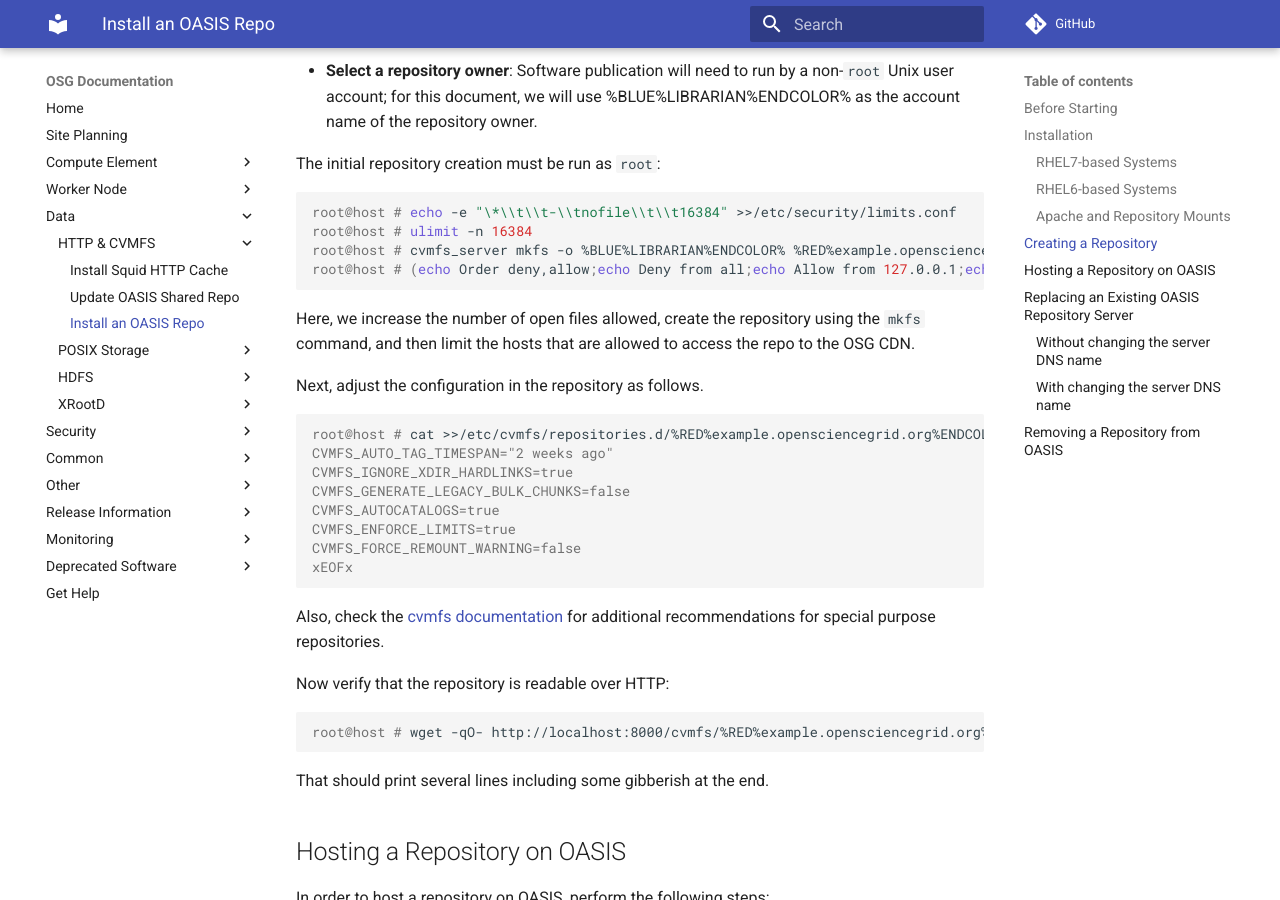
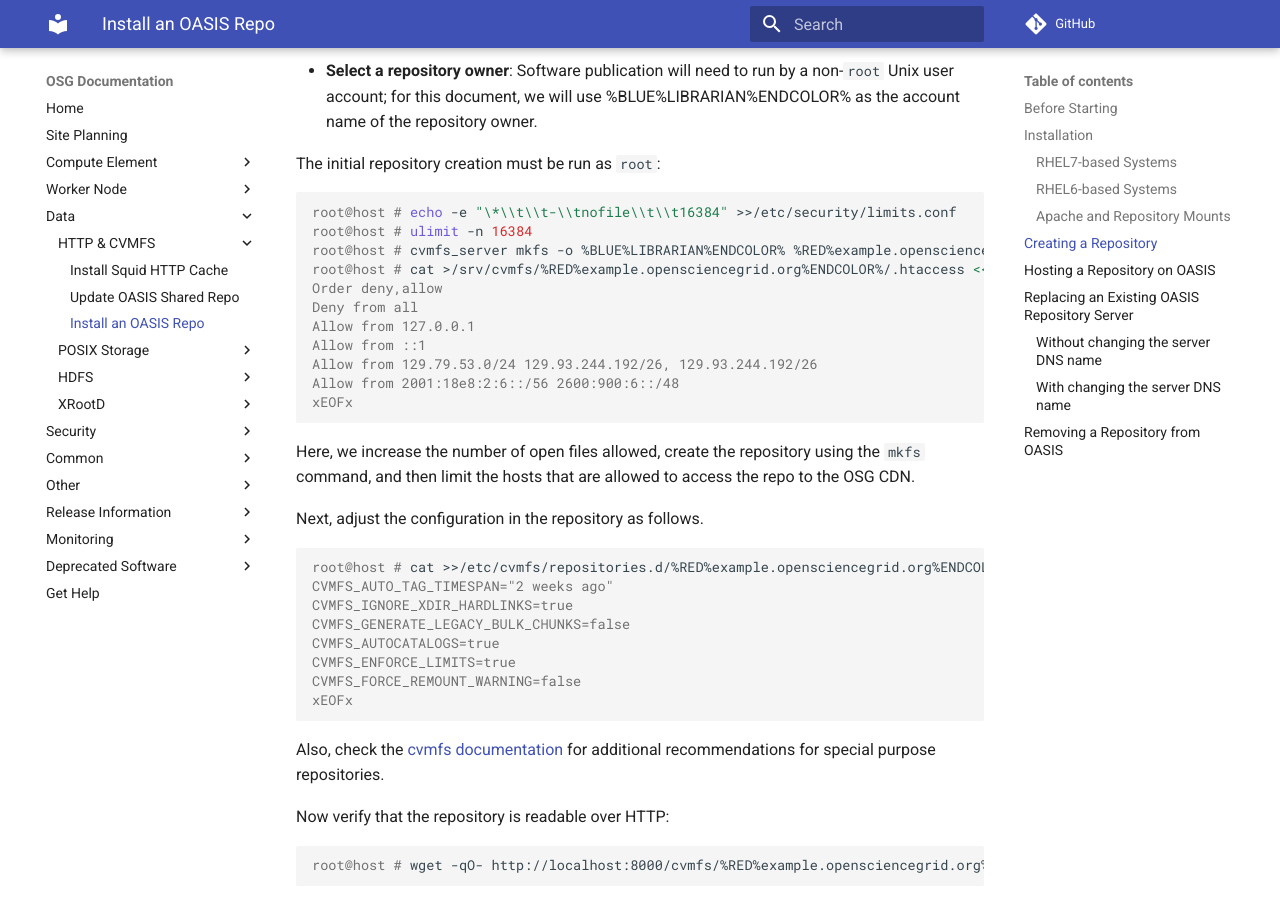
Before and after one commit to osg-htc/docs, an MkDocs documentation site: the page built from docs/data/external-oasis-repos.md, in a window 1280 px wide and 900 px high, scrolled down 2352 px. Built offline with MkDocs 1.6.1 and Material for MkDocs 9.7.7, drawn with Linux system fonts in a browser that asks for light colours; comment, search, counter and statistics services are not loaded; old or Windows-style settings are respelled for this version of MkDocs.

Commit message:
change .htaccess to use a HERE document just like server.conf

```diff
--- a/docs/data/external-oasis-repos.md
+++ b/docs/data/external-oasis-repos.md
@@ -103,7 +103,14 @@ The initial repository creation must be run as `root`:
     root@host # echo -e "\*\\t\\t-\\tnofile\\t\\t16384" >>/etc/security/limits.conf
     root@host # ulimit -n 16384
     root@host # cvmfs_server mkfs -o %BLUE%LIBRARIAN%ENDCOLOR% %RED%example.opensciencegrid.org%ENDCOLOR%
-    root@host # (echo Order deny,allow;echo Deny from all;echo Allow from 127.0.0.1;echo Allow from ::1;echo Allow from 129.79.53.0/24 129.93.244.192/26, 129.93.244.192/26;echo Allow from 2001:18e8:2:6::/56 2600:900:6::/48) >/srv/cvmfs/%RED%example.opensciencegrid.org%ENDCOLOR%/.htaccess
+    root@host # cat >/srv/cvmfs/%RED%example.opensciencegrid.org%ENDCOLOR%/.htaccess <<xEOFx
+    Order deny,allow
+    Deny from all
+    Allow from 127.0.0.1
+    Allow from ::1
+    Allow from 129.79.53.0/24 129.93.244.192/26, 129.93.244.192/26
+    Allow from 2001:18e8:2:6::/56 2600:900:6::/48
+    xEOFx
 
 Here, we increase the number of open files allowed, create the repository using the `mkfs` command, and then limit the hosts that are allowed to access the repo to the OSG CDN.
 
```
